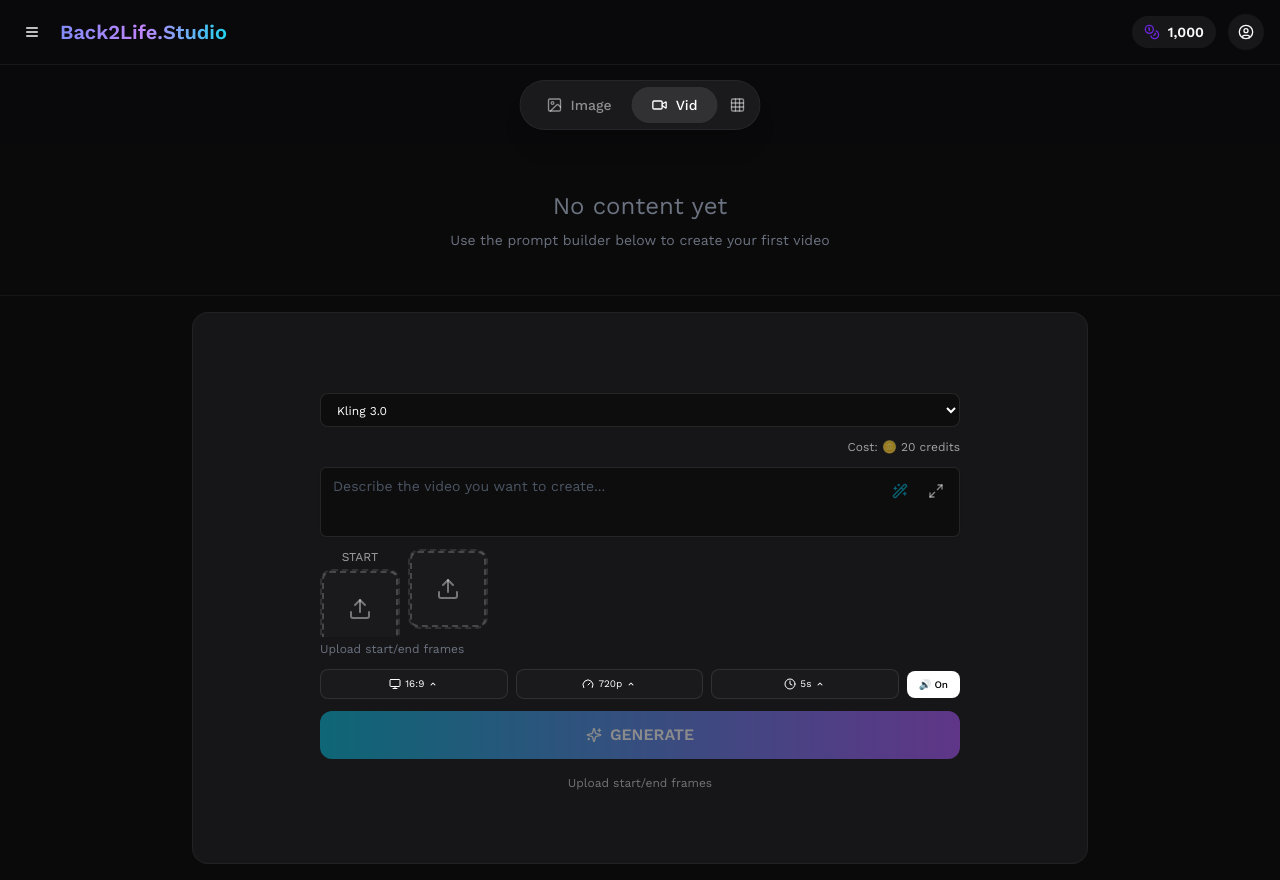
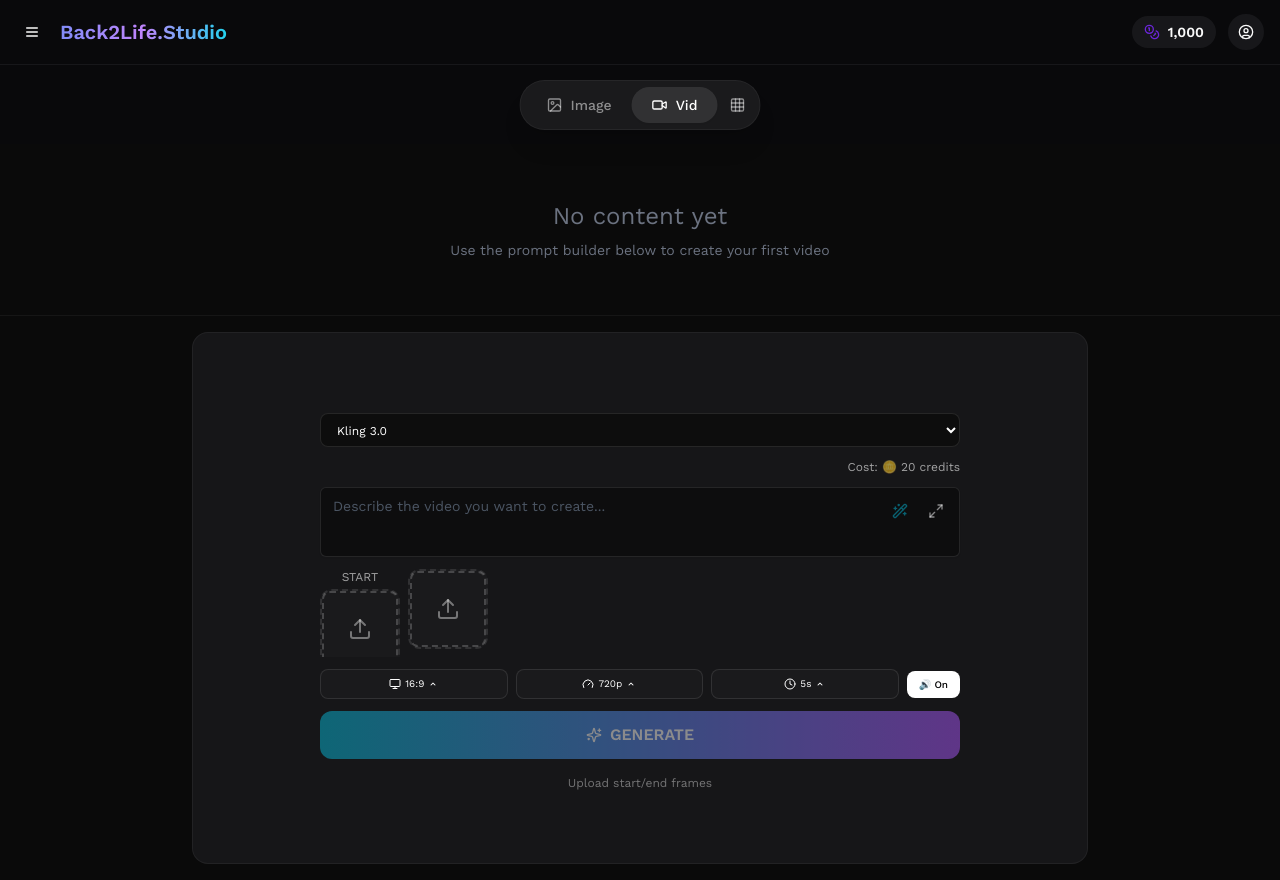
Before and after one commit to ashinstinct/sg-3f9e0639-0e46-47e0-ba87-cf415efaed8a-1774293159, a Next.js app: page /video/generate in a window 1280 px wide. Built offline with nearby package versions, Linux system fonts and the light colour scheme.

Commit message:
style(ui): remove final frame upload label text

```diff
--- a/src/pages/video/generate.tsx
+++ b/src/pages/video/generate.tsx
@@ -920,7 +920,7 @@ export default function VideoGenerate() {
                     </div>
                     {currentModel?.supportsStartFrame && (
                       <p className="text-xs text-gray-500 mt-1">
-                        {startFrame || endFrame || elementImages.length > 0 ? "Images uploaded" : "Upload start/end frames"}
+                        {startFrame || endFrame || elementImages.length > 0 ? "Images uploaded" : ""}
                       </p>
                     )}
                   </div>
```
